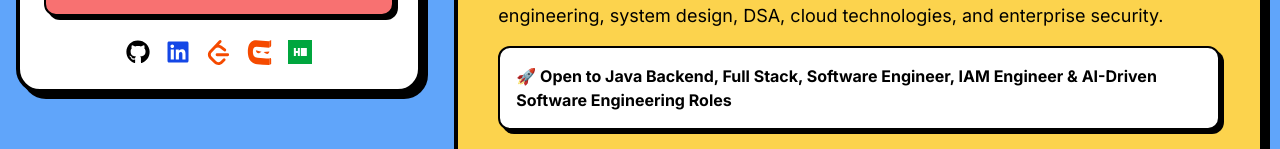
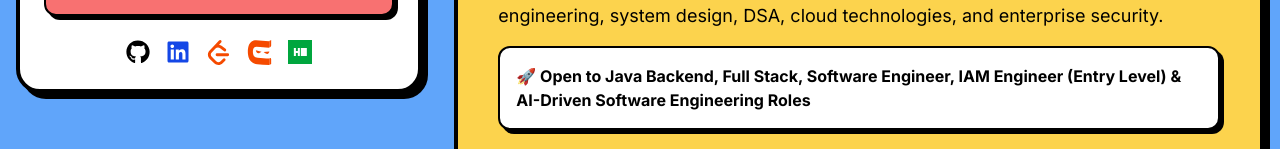
Before and after one commit to rajSunny5714/new-portfolio, a React (Vite) app: page / in a window 1280 px wide. Shown: the part 650-799 px from the top of the page. Built offline with nearby package versions, Linux system fonts and the light colour scheme; the HTML template or start-up script is replaced by a standard one; a web font is replaced by a local one.

Commit message:
Update Hero.tsx

```diff
--- a/src/components/sections/Hero.tsx
+++ b/src/components/sections/Hero.tsx
@@ -196,7 +196,7 @@ const Hero = () => {
             </p>
 
             <div className="bg-white p-4 border-2 border-black rounded-xl inline-block font-bold shadow-neo-sm">
-              🚀 Open to Java Backend, Full Stack, Software Engineer, IAM Engineer & AI-Driven Software Engineering Roles
+              🚀 Open to Java Backend, Full Stack, Software Engineer, IAM Engineer (Entry Level) & AI-Driven Software Engineering Roles
             </div>
 
           </div>
```
